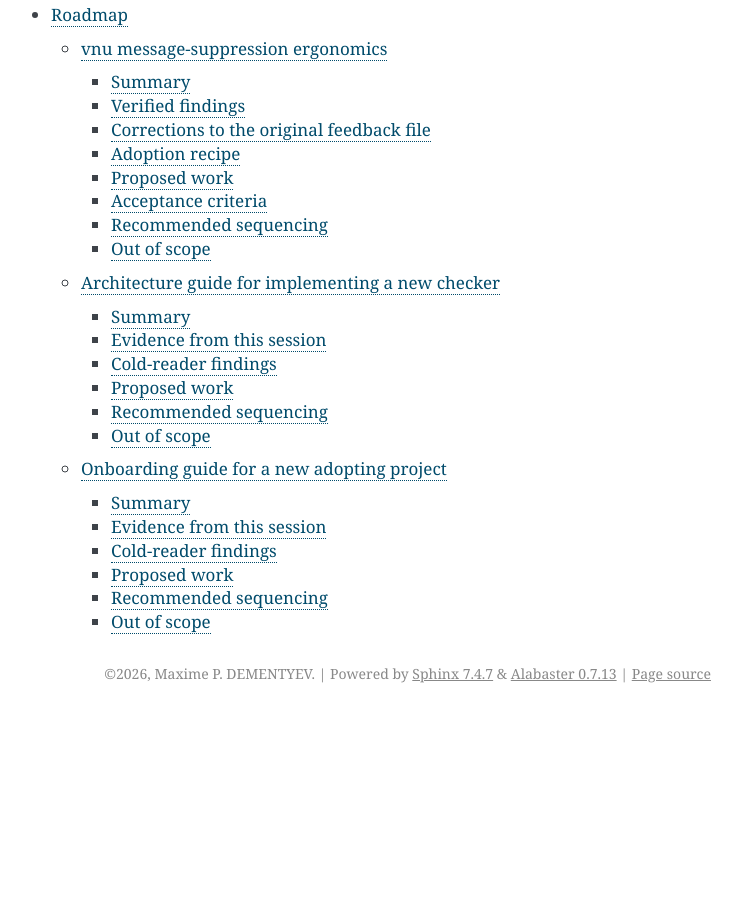
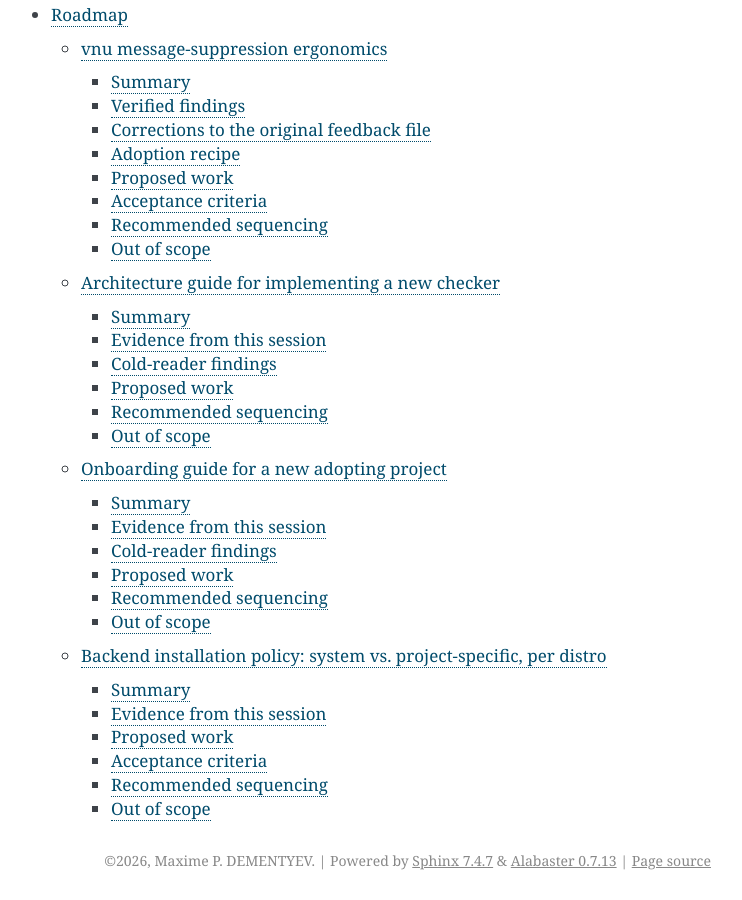
Before and after one commit to dememax/check_formatting, a Sphinx documentation site: the page built from docs/index.rst, in a window 1280 px wide and 900 px high, scrolled down 1359 px. Shown: the whole window, without its empty margins (399-1141 px from the left). Built offline with Sphinx 7.4.7, drawn with Linux system fonts in a browser that asks for light colours; before the commit the page ends 2072 px from its top, so only the background shows below that; part of the change alters nothing that is shown.

Commit message:
docs(roadmap): add backend installation policy epic
Generalizes the two fixes from commit 2ceeee5 (vnu's pin rationale,
prettier's corrected fallback chain) into a project-wide policy: every
backend resolves via a bare PATH lookup, uniformly, with zero
special-casing -- system vs. project-specific was never a switch this
tool offers, only a property of what happens to be on PATH at
invocation time.

Researched and verified a per-backend matrix across two real hosts
(Ubuntu 26.04 apt, Gentoo Portage via SSH) plus each backend's
project-specific pinning route: confirmed real PyPI wrapper packages
exist for clang-format, clang-tidy, and shellcheck (shellcheck-py) that
this project didn't previously know about or document, alongside the
already-known meson/ruff/mypy/cmake-format/west PyPI packages and
prettier's own package-lock.json. vnu is the one confirmed exception --
architecturally, not just by convention, since the adapter resolves it
via bare PATH lookup with no npx-equivalent project-local preference.

Proposes restructuring each Backends paragraph with a consistent
Ubuntu install / Gentoo install / project-specific-pin structure, plus a
compact summary table, while keeping the per-backend prose authoritative
for caveats a table would flatten away -- explicitly citing the
.formatting-ignore table lesson from the adopter-onboarding-guide epic
for why. Notes this extends rather than contradicts that epic's own
item 9 scoping decision (structured, justified per-backend detail is a
different and smaller thing than the exhaustive matrix it declined).

Pure documentation -- no production code or config-schema change, so no
TDD cycle applies, matching item 1 of the vnu epic's own precedent.

Co-Authored-By: Claude Sonnet 5 <noreply@anthropic.com>

```diff
--- /dev/null
+++ b/docs/roadmap/backend-install-policy.rst
@@ -0,0 +1,287 @@
+.. Copyright (C) 2026 Maxime P. DEMENTYEV
+.. SPDX-License-Identifier: GPL-3.0-only
+.. Roadmap epic: backend installation policy, system vs. project-specific, per distro — check_formatting project
+
+######################################################################
+Backend installation policy: system vs. project-specific, per distro
+######################################################################
+
+:Status: Proposed.
+:Sources: A live conversation auditing installed-vs-latest backend
+   versions across two real hosts — an Ubuntu 26.04 ("resolute") host
+   and a Gentoo host ("gl63", reached via SSH at the user's direction) —
+   which surfaced two real documentation gaps in the process: an
+   unexplained asymmetry in how ``vnu`` versus every other backend is
+   documented, and a materially wrong description of ``prettier``'s
+   version-resolution fallback. Both were corrected already (see
+   :doc:`../check_formatting`'s "Backends" section, commit ``2ceeee5``);
+   this epic generalizes the underlying policy those two fixes only
+   applied locally.
+:Versions involved: ``check_formatting`` 0.3.0
+
+*********
+Summary
+*********
+
+``check_formatting`` has exactly one backend-resolution mechanism,
+uniformly, for all fourteen checkers: a bare ``PATH`` lookup
+(``shutil.which``), never a project-local ``.venv/`` search of its own —
+see :doc:`../architecture`'s checker-contract section and AGENTS.md's
+existing "Virtualenv / tool-resolution policy". "System install" versus
+"project-specific pin" was never a switch this tool offers; it is entirely
+a property of what happens to be on ``PATH`` at invocation time. Do
+nothing, and you get whatever is installed system-wide. Want a
+project-specific version instead? Install it somewhere project-scoped and
+make sure that location is earlier on ``PATH`` when ``check_formatting``
+runs (activate a venv, etc.) — the tool never discovers or prefers either
+on its own initiative.
+
+That single mechanism turns out to cover every backend already — this
+session's own research (below) found a legitimate, ecosystem-native,
+per-project pinning route for all but one of them. What's missing is not
+a *feature*; it's that this project's own docs never state the mechanism
+once, generally, and then apply it consistently per backend. Instead,
+today's docs read as if ``vnu`` alone got special, careful treatment
+(a full pinned install-and-verify recipe) while everything else is a bare
+"install via the system package manager" — an asymmetry a careful reader
+(as this session's own conversation partner was) reasonably reads as an
+unexplained inconsistency, because until this session investigated it, it
+was one: the reason for the difference existed in the code and in
+upstream packaging reality, but nowhere in this project's own written
+record.
+
+****************************
+Evidence from this session
+****************************
+
+Two concrete, previously-shipped documentation defects, already fixed
+locally as part of this same investigation (commit ``2ceeee5``), are the
+seed of this epic rather than something newly found for it:
+
+* ``vnu`` has no system package on either host checked — confirmed
+  directly, not assumed: no ``apt`` candidate on Ubuntu, nothing in
+  Gentoo's main tree either. Every *other* backend already has an
+  ecosystem-standard way to pin an exact version if wanted. Nothing in
+  the shipped docs said this was *why* ``vnu`` alone gets a from-scratch
+  install recipe — a reader had to ask to find out.
+* The shipped ``prettier`` paragraph described a wrong fallback
+  mechanism ("bare ``npx prettier``... one-off network download") when
+  the actual invocation (every call site, grepped directly) always
+  carries ``--no-install``. Reproduced directly: with the project's own
+  ``node_modules/`` present, that wins; absent, ``npx --no-install``
+  does **not** fail — it silently resolves whatever happens to already
+  sit in the invoking *user's shared* npm cache, from unrelated prior
+  activity on that machine, with no relationship to the project's own
+  pin, and only fails outright if neither exists. This is a real
+  reproducibility gap in the tool's own documented behavior, not overhead
+  a reader is expected to intuit.
+
+Researching the general policy this epic proposes surfaced that most
+other backends **already** have an ecosystem-native, per-project pinning
+route, previously undocumented as such:
+
+.. list-table::
+   :header-rows: 1
+   :widths: 14 20 24 24 18
+
+   * - Backend
+     - Ubuntu 26.04 (``apt``)
+     - Gentoo (Portage)
+     - Project-specific pin
+     - Notes
+   * - ``clang-format``
+     - ``clang-format`` 21.1.8 (matches candidate)
+     - ``llvm-core/clang`` 22.1.8 active (23.1.0/24.0.0 unemerged in tree)
+     - PyPI ``clang-format`` — pinned at 23.1.0
+     - Upstream (LLVM) latest: 23.1.0. Ubuntu is 2 majors behind; Gentoo's
+       *installed* version is 1 behind what its own tree already offers.
+   * - ``clang-tidy``
+     - ``clang-tidy`` 21.1.8 (same LLVM package family)
+     - same ``llvm-core/clang`` package (owns both binaries — confirmed
+       via ``equery belongs``)
+     - PyPI ``clang-tidy`` — pinned at 22.1.8
+     - The two PyPI wrapper packages are maintained independently and
+       currently sit at *different* versions from each other.
+   * - ``meson``
+     - ``meson`` 1.10.1 (matches candidate)
+     - ``dev-build/meson`` 1.11.2 active (1.12.0 unemerged)
+     - PyPI ``meson`` — pinned at 1.12.0
+     - Upstream latest: 1.12.0.
+   * - ``cmake-format``
+     - not installed; candidate 0.6.13 (= upstream)
+     - not in the main tree at all
+     - PyPI ``cmake-format`` — pinned at 0.6.13
+     - The PyPI route is Gentoo's only practical path for this one.
+   * - ``prettier``
+     - n/a — Node ecosystem, not distro-packaged
+     - n/a
+     - npm ``package.json``/``package-lock.json`` — but only reproducible
+       if ``npm install`` was actually run (see above)
+     - The one backend invoked through a resolver (``npx``) that
+       *prefers* the project-local install automatically when present.
+   * - ``ruff``
+     - not packaged in ``apt`` at all
+     - ``dev-util/ruff`` 0.16.5 (upstream 0.16.6 — 1 patch behind; the
+       only case in this table where Gentoo lags a distro that *does*
+       package the tool)
+     - PyPI ``ruff`` — pinned at 0.16.6
+     - Distinct from Astral's own standalone installer, which is
+       system-wide only, not project-scoped.
+   * - ``mypy``
+     - ``mypy``/``python3-mypy`` 1.19.1 (matches candidate)
+     - ``dev-python/mypy`` 2.2.0 active (2.3.1 unemerged)
+     - PyPI ``mypy`` — pinned at 2.3.1
+     - Upstream latest: 2.3.1 — a full **major** version ahead of
+       Ubuntu's packaged version, the largest gap in this table.
+   * - ``shellcheck``
+     - ``shellcheck`` 0.11.0 (matches candidate and upstream exactly)
+     - ``dev-util/shellcheck-bin`` 0.11.0 (matches)
+     - PyPI ``shellcheck-py`` — pinned at 0.11.0.1, bundles the official
+       prebuilt binary
+     - Both distros already track upstream exactly; the PyPI route is a
+       genuine alternative even so, not a fallback for a gap.
+   * - ``west``
+     - not installed; candidate 1.5.0 (= upstream)
+     - not in the main tree at all
+     - PyPI ``west`` — pinned at 1.5.0
+     - The PyPI/venv route is actually Zephyr's own *recommended*
+       default, not merely a fallback.
+   * - ``check_rst``
+     - n/a — first-party project, no distro or PyPI package
+     - n/a
+     - n/a — see check_rst's own installation guide
+     - Correctly not duplicated here already; the existing paragraph's
+       treatment is the template the others should match in spirit
+       (point at the authoritative source, don't re-document it).
+   * - ``vnu``
+     - not packaged at all
+     - not packaged at all
+     - Not actually available — see below
+     - The one real exception; see "vnu has no project-specific route"
+       below.
+
+==========================================================================================
+``vnu`` has no project-specific route, and that's architectural, not a documentation gap
+==========================================================================================
+
+Unlike every other backend above, ``check_formatting`` resolves ``vnu``
+via a bare ``shutil.which("vnu")`` call — never through a resolver like
+``npx`` that would naturally prefer a project-local install if one
+existed. Even though ``vnu-jar`` exists on npm, a project installing it
+locally (``npm install vnu-jar`` in its own ``package.json``) would never
+be picked up by this adapter, because the adapter never looks in
+``node_modules/`` at all for it. The *closest* equivalent — a
+project-scoped install directory added to ``PATH`` ahead of the system
+one, using this project's own pinned-install-and-verify recipe pointed at
+a project-local directory instead of ``~/opt`` — is possible in principle
+(the same PATH-ordering mechanism as everything else), but there is no
+packaged ecosystem making it convenient the way ``pip``/``npm`` do for
+every other backend in this table. Worth stating plainly rather than
+leaving a reader to discover it by testing, the way this session had to
+discover prettier's fallback behavior.
+
+***************
+Proposed work
+***************
+
+Restate the general mechanism once, prominently, in the Backends section's
+existing intro paragraph (which already gained the ``vnu``-rationale
+sentence in commit ``2ceeee5``): "system default" is simply whatever
+resolves first on ``PATH``; a project gets a project-specific version by
+installing it somewhere of its own choosing and ensuring that location is
+first on ``PATH`` when ``check_formatting`` runs — not a feature this tool
+implements, a consequence of how ``PATH`` lookup already works.
+
+Then, for each backend paragraph, add a consistent structure that today's
+paragraphs only partially have:
+
+1. Ubuntu install command, with a version-currency note when the
+   packaged version meaningfully lags upstream (already true for
+   ``clang-format``/``clang-tidy``, ``meson``, and especially ``mypy`` — a
+   full major version behind is worth a reader's attention, not silently
+   left to be discovered by a version mismatch later).
+2. Gentoo install command (``emerge <atom>``), alongside the existing
+   Ubuntu one — currently entirely absent from every backend paragraph.
+   Note explicitly where a package doesn't exist in the main tree at all
+   (``cmake-format``, ``west``), so a Gentoo-using reader isn't left
+   assuming an omission is an oversight.
+3. Project-specific pin, named explicitly with the concrete package
+   and version-pin syntax (``pip install clang-format==23.1.0`` in a
+   project's own venv, etc.) for every backend that has one, plus the one
+   sentence of "how to make it take priority" (activate the venv before
+   invoking ``check_formatting``) rather than leaving that connection
+   implicit.
+4. Where no project-specific route exists at all (``vnu``, and
+   ``check_rst`` for a different reason), say so explicitly rather than
+   silently omitting the row — a missing entry currently reads as an
+   oversight rather than a fact.
+
+Add a compact summary table (the shape of this epic's own evidence table
+above, without the "Notes" column) near the top of the Backends section
+for scannability — the existing per-backend prose stays authoritative for
+the caveats a table would flatten away (prettier's silent-cache-fallback
+risk, vnu's architectural exception), exactly the lesson already learned
+from the ``.formatting-ignore`` table earlier in this project's own
+roadmap (see :doc:`adopter-onboarding-guide`, item 5): a table communicates
+structure, prose carries the nuance a table would wrongly imply is
+uniform.
+
+This directly extends, rather than contradicts, the already-shipped
+:doc:`adopter-onboarding-guide` item 9 ("one supported install route per
+backend... rather than a full apt/brew/pip/npm matrix — maintenance
+burden"). That scoping decision was about avoiding an *exhaustive,
+unstructured* matrix; this epic proposes a *structured* one — system
+default vs. project-specific, with the "why" narrative attached — which is
+a different, smaller, and more maintainable thing than what item 9
+correctly declined. The two-distro scope (Ubuntu + Gentoo, plus whatever
+macOS/``brew`` mentions already exist) is a deliberate limit, not an
+oversight — see "Out of scope" below.
+
+Pure documentation — no production code or config-schema change, so no
+TDD cycle applies, matching item 1 of the vnu epic's own precedent.
+
+*********************
+Acceptance criteria
+*********************
+
+* Every backend paragraph states, or explicitly disclaims, a
+  project-specific pinning route.
+* Every backend paragraph that has a real Gentoo package gets an
+  ``emerge`` line; every one that doesn't says so explicitly.
+* The ``vnu`` and ``prettier`` paragraphs' existing fixes (commit
+  ``2ceeee5``) are not duplicated or contradicted by the new general
+  structure — this epic's work should read as one coherent policy applied
+  everywhere, not two one-off fixes plus nine differently-shaped
+  paragraphs.
+* A reader asking "does backend X have a distro package, and can I pin a
+  project-specific version instead" should find the answer in that
+  backend's own paragraph without needing to ask, the way this session's
+  own conversation partner had to.
+
+************************
+Recommended sequencing
+************************
+
+No dependency on any other epic's remaining items. The highest-value
+single fix, if done alone before the rest: ``mypy``'s paragraph, given the
+full major-version gap found this session and that project's own
+``strict = true`` mypy configuration in ``pyproject.toml`` makes a version
+bump behavior-relevant, not just a version-number curiosity. The rest can
+follow in any order — each backend's paragraph is independent of the
+others.
+
+**************
+Out of scope
+**************
+
+Auto-detecting or switching between system and project-specific
+resolution at runtime — that would be a real code change to a
+deliberately simple, uniform mechanism this session found to be sound,
+not merely undocumented; see :doc:`../architecture`'s own "out of scope"
+reasoning for the sibling epic that reached the same conclusion about the
+dispatch internals. Also out of scope: covering distros beyond Ubuntu and
+Gentoo (the two hosts actually available to verify against this session)
+or removing already-correct existing macOS/``brew`` mentions — extending
+to a third distro without a real host to verify against would reintroduce
+exactly the unverified-claim problem this whole session has been
+correcting.
--- a/docs/roadmap/index.rst
+++ b/docs/roadmap/index.rst
@@ -21,3 +21,4 @@ interface from retained design history.
    vnu-message-suppression-ergonomics
    new-checker-architecture-guide
    adopter-onboarding-guide
+   backend-install-policy
```
